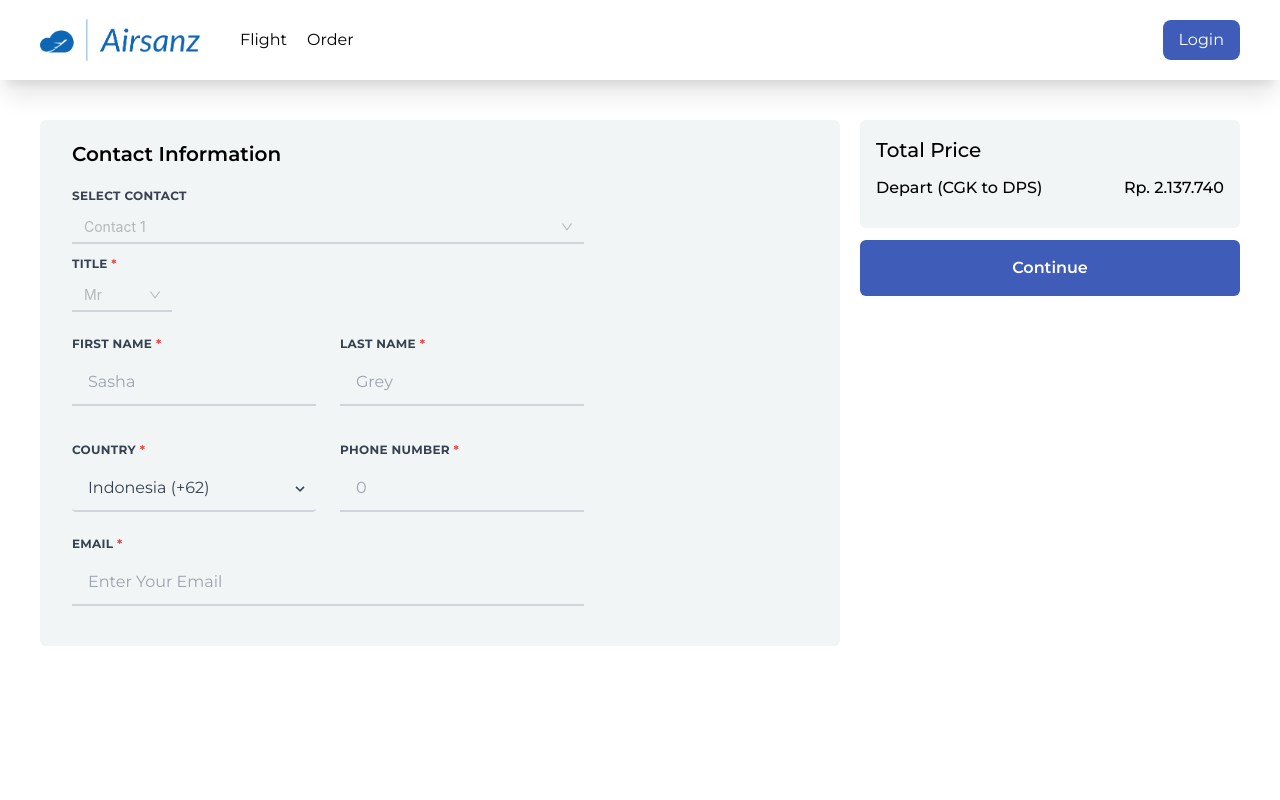
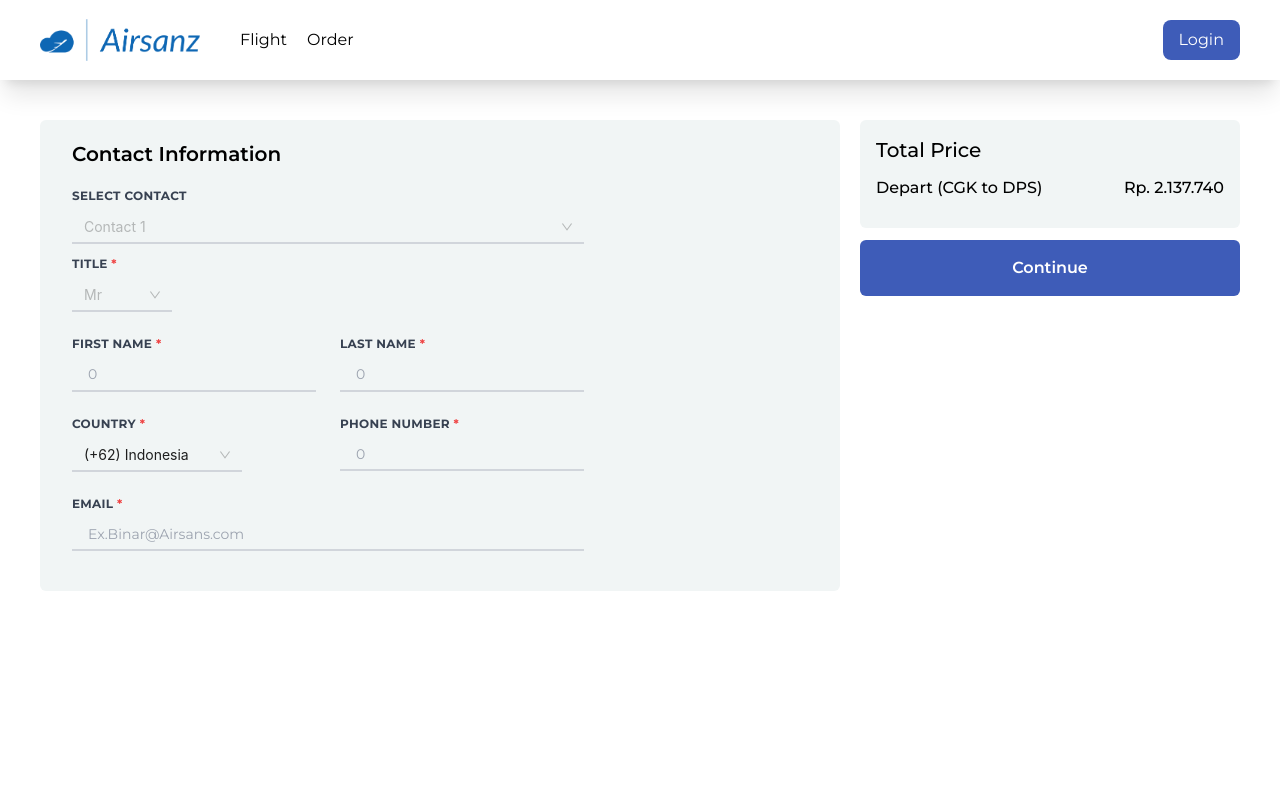
Before and after one commit to Travelwind-BA4/FE-Travelwind, a React (Create React App) app: page /booking in a window 1280 px wide. Shown: the top 800 px of the page. Built offline with nearby package versions, Linux system fonts and the light colour scheme.

Commit message:
Restyling and resizing bookingpage input

```diff
--- a/src/pages/Bookingpage.jsx
+++ b/src/pages/Bookingpage.jsx
@@ -1,6 +1,7 @@
 import { useNavigate } from "react-router-dom";
 import Select1 from "../components/Booking/Contact";
 import Title1 from "../components/Booking/Title1";
+import Country from "../components/Booking/Ctry";
 
 const BookingPage = () => {
   const navigate = useNavigate();
@@ -44,10 +45,10 @@ const BookingPage = () => {
                     First Name <span className="text-red-500">*</span>
                   </label>
                   <input
-                    class="appearance-none block w-full bg-[#f1f5f5] border-b-2 border-gray-300 text-gray-700 py-3 px-4 mb-3 leading-tight focus:outline-none focus:bg-white focus:border-gray-500"
-                    id="grid-first-name"
+                    class="appearance-none block w-full bg-[#f1f5f5] text-sm border-b-2 border-gray-300 text-gray-700 py-1.5 px-4 leading-tight focus:outline-none focus:bg-white focus:border-gray-500"
+                    id="grid-city"
                     type="text"
-                    placeholder="Sasha"
+                    placeholder="0"
                   />
                 </div>
                 <div class="w-full md:w-1/2 px-3">
@@ -58,10 +59,10 @@ const BookingPage = () => {
                     Last Name <span className="text-red-500">*</span>
                   </label>
                   <input
-                    class="appearance-none block w-full bg-[#f1f5f5] border-b-2 border-gray-300 text-gray-700 py-3 px-4 leading-tight focus:outline-none focus:bg-white focus:border-gray-500"
-                    id="grid-last-name"
+                    class="appearance-none block w-full bg-[#f1f5f5] text-sm border-b-2 border-gray-300 text-gray-700 py-1.5 px-4 leading-tight focus:outline-none focus:bg-white focus:border-gray-500"
+                    id="grid-city"
                     type="text"
-                    placeholder="Grey"
+                    placeholder="0"
                   />
                 </div>
               </div>
@@ -74,23 +75,7 @@ const BookingPage = () => {
                     Country <span className="text-red-500">*</span>
                   </label>
                   <div class="relative">
-                    <select
-                      class="block appearance-none w-full bg-[#f1f5f5] border-b-2 border-gray-300 text-gray-700 py-3 px-4 pr-8 rounded leading-tight focus:outline-none focus:bg-white focus:border-gray-500"
-                      id="grid-state"
-                    >
-                      <option>Indonesia (+62) </option>
-                      <option>America (+1)</option>
-                      <option>China (+86)</option>
-                    </select>
-                    <div class="pointer-events-none absolute inset-y-0 right-0 flex items-center px-2 text-gray-700">
-                      <svg
-                        class="fill-current h-4 w-4"
-                        xmlns="http://www.w3.org/2000/svg"
-                        viewBox="0 0 20 20"
-                      >
-                        <path d="M9.293 12.95l.707.707L15.657 8l-1.414-1.414L10 10.828 5.757 6.586 4.343 8z" />
-                      </svg>
-                    </div>
+                    <Country></Country>
                   </div>
                 </div>
                 <div class="w-full md:w-1/2 px-3 mb-6 md:mb-0">
@@ -101,7 +86,7 @@ const BookingPage = () => {
                     Phone Number <span className="text-red-500">*</span>
                   </label>
                   <input
-                    class="appearance-none block w-full bg-[#f1f5f5] border-b-2 border-gray-300 text-gray-700 py-3 px-4 leading-tight focus:outline-none focus:bg-white focus:border-gray-500"
+                    class="appearance-none block w-full bg-[#f1f5f5] text-sm border-b-2 border-gray-300 text-gray-700 py-1.5 px-4 leading-tight focus:outline-none focus:bg-white focus:border-gray-500"
                     id="grid-city"
                     type="text"
                     placeholder="0"
@@ -115,10 +100,10 @@ const BookingPage = () => {
                     Email <span className="text-red-500">*</span>
                   </label>
                   <input
-                    class="appearance-none block w-full bg-[#f1f5f5] border-b-2 border-gray-300 text-gray-700 py-3 px-4 leading-tight focus:outline-none focus:bg-white focus:border-gray-500"
-                    id="grid-last-name"
+                    class="appearance-none block w-full bg-[#f1f5f5] text-sm border-b-2 border-gray-300 text-gray-700 py-1.5 px-4 leading-tight focus:outline-none focus:bg-white focus:border-gray-500"
+                    id="grid-city"
                     type="text"
-                    placeholder="Enter Your Email"
+                    placeholder="Ex.Binar@Airsans.com"
                   />
                 </div>
               </div>
```
